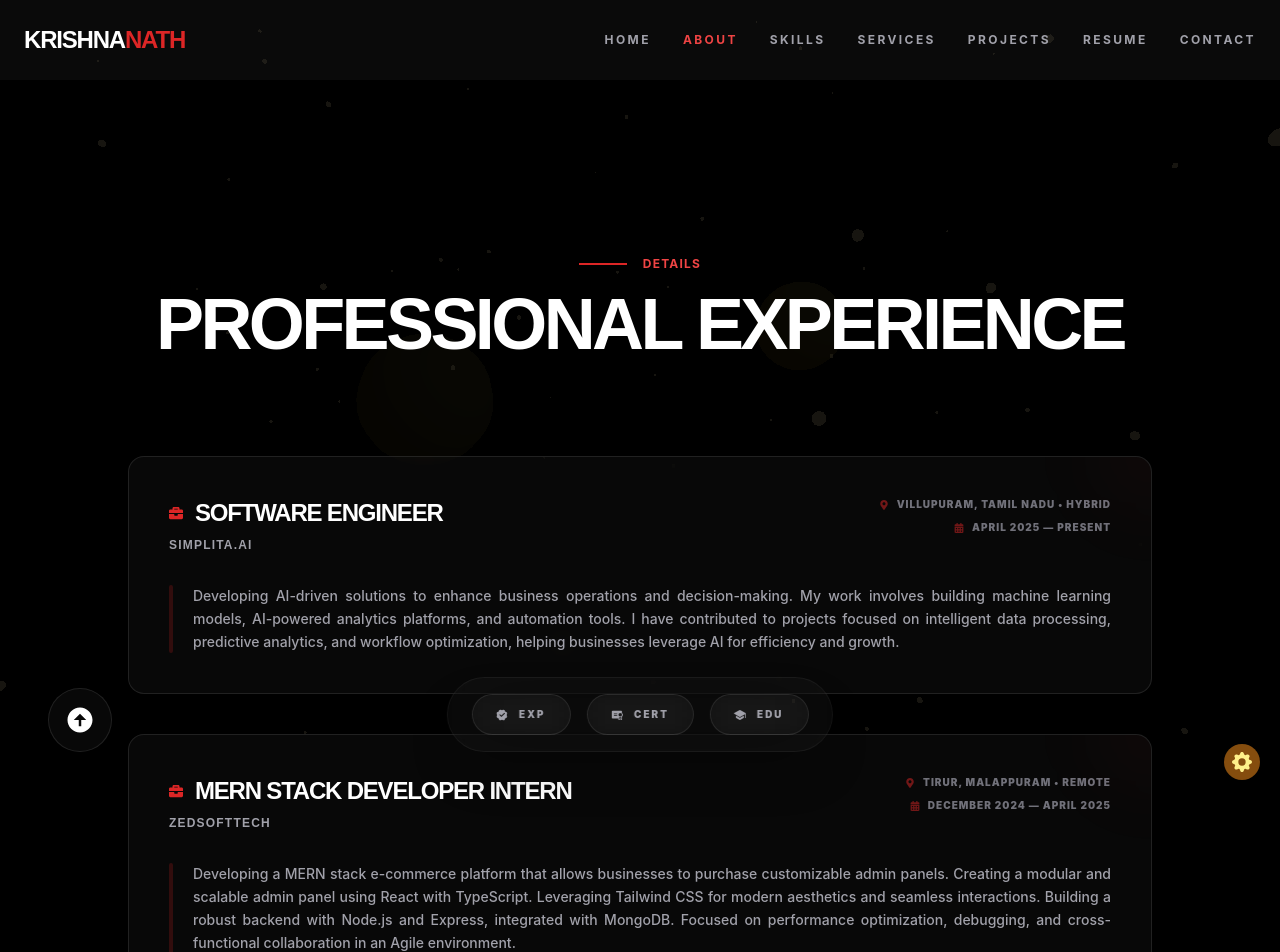
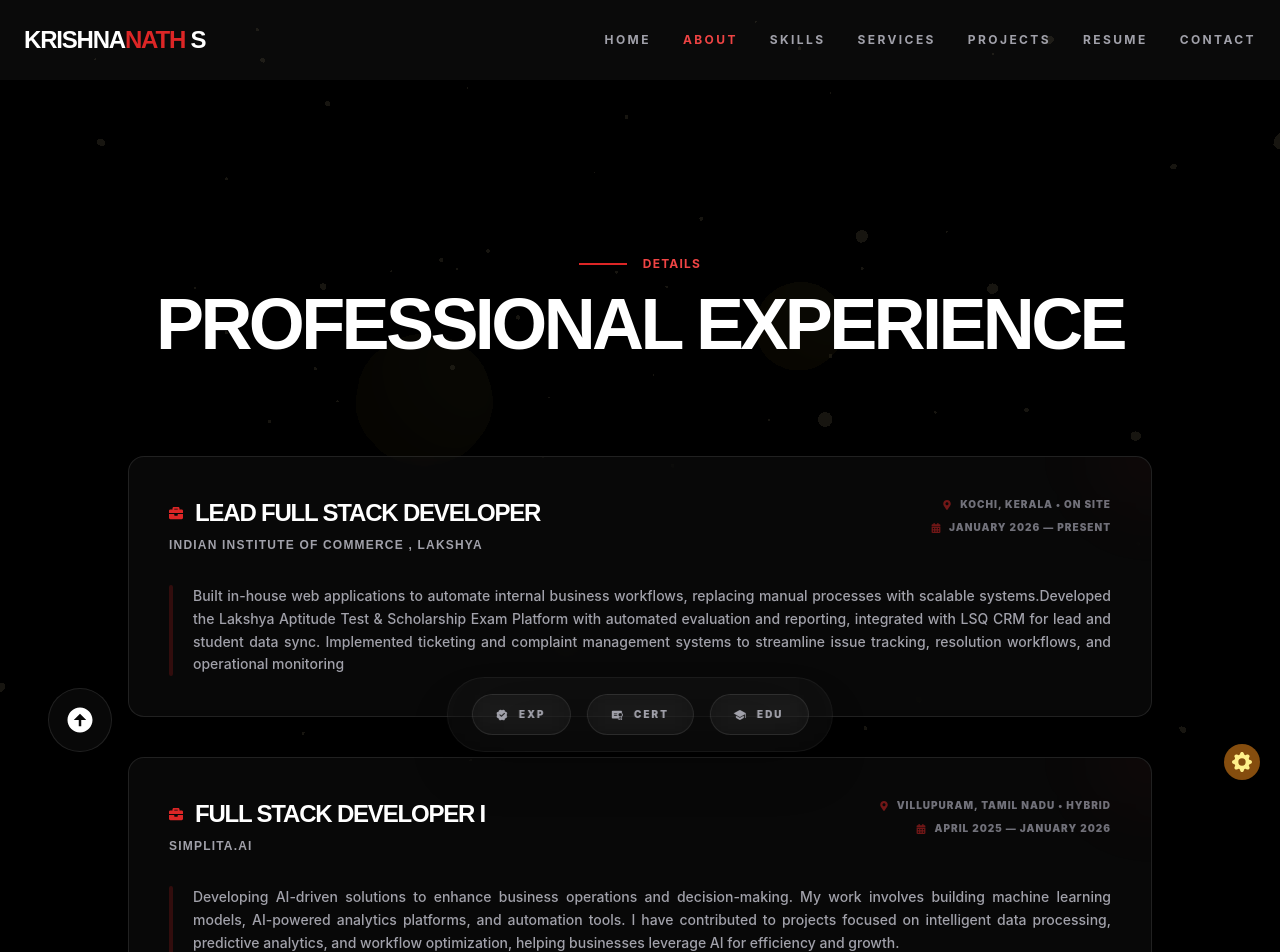
Before and after one commit to DJGuruji/Krishnanath, a React (Vite) app: page /about in a window 1280 px wide. Shown: the top 952 px of the page. Built offline with nearby package versions, Linux system fonts and the light colour scheme.

Commit message:
updated name, resume and nav hover issue

```diff
--- a/src/components/Discription.jsx
+++ b/src/components/Discription.jsx
@@ -39,9 +39,10 @@ const Discription = () => {
               initial={{ opacity: 0, y: 20 }}
               animate={{ opacity: 1, y: 0 }}
               transition={{ duration: 0.8, delay: 0.4 }}
-              className="text-6xl md:text-7xl lg:text-8xl font-extrabold text-white leading-[0.9] tracking-tighter"
+              className="text-6xl md:text-7xl lg:text-7xl font-extrabold text-white leading-[0.9] tracking-tighter"
             >
-              KRISHNA <span className="text-red-600">NATH</span>
+              KRISHNA <span className="text-red-600">NATH&nbsp;S</span>
+
             </motion.h1>
           </div>
 
--- a/src/components/Internship.jsx
+++ b/src/components/Internship.jsx
@@ -15,8 +15,8 @@ const InternshipCard = ({ internship, index }) => (
     <div className="flex flex-col md:flex-row justify-between items-start gap-4 mb-8">
       <div>
         <div className="flex items-center gap-3 mb-2">
-          <FaBriefcase className="text-red-600 text-sm" />
-          <h3 className="text-2xl font-black text-white font-outfit uppercase tracking-tighter">
+          <FaBriefcase className="text-red-600 text-sm hover:text-white" />
+          <h3 className="text-2xl font-black text-white font-outfit hover:text-red-600 uppercase tracking-tighter">
             {internship.title}
           </h3>
         </div>
@@ -48,13 +48,23 @@ const InternshipCard = ({ internship, index }) => (
 
 const Internship = () => {
   const internships = [
+        {
+      title: "Lead Full Stack Developer",
+      company: "Indian Institute of Commerce , Lakshya",
+      location: "Kochi, Kerala",
+      locationType: "On SIte",
+      startDate: "January 2026",
+      endDate: "Present",
+      description:
+        " Built in-house web applications to automate internal business workflows, replacing manual processes with scalable systems.Developed the Lakshya Aptitude Test & Scholarship Exam Platform with automated evaluation and reporting, integrated with LSQ CRM for lead and student data sync. Implemented ticketing and complaint management systems to streamline issue tracking, resolution workflows, and operational monitoring"
+        },
     {
-      title: "Software Engineer",
+      title: "Full Stack Developer I",
       company: "Simplita.ai",
       location: "Villupuram, Tamil Nadu",
       locationType: "Hybrid",
       startDate: "April 2025",
-      endDate: "Present",
+      endDate: "January 2026",
       description:
         "Developing AI-driven solutions to enhance business operations and decision-making. My work involves building machine learning models, AI-powered analytics platforms, and automation tools. I have contributed to projects focused on intelligent data processing, predictive analytics, and workflow optimization, helping businesses leverage AI for efficiency and growth.",
     },
--- a/src/router/HomeRouter.jsx
+++ b/src/router/HomeRouter.jsx
@@ -22,6 +22,17 @@ const HomeRouter = () => {
     return () => window.removeEventListener('scroll', handleScroll);
   }, []);
 
+  useEffect(() => {
+    if (dropdown) {
+      document.body.style.overflow = 'hidden';
+    } else {
+      document.body.style.overflow = 'unset';
+    }
+    return () => {
+      document.body.style.overflow = 'unset';
+    };
+  }, [dropdown]);
+
   const menuItems = [
     { name: "Home", path: "/", icon: <FaHome /> },
     { name: "About", path: "/about", icon: <FaUserCircle /> },
@@ -34,13 +45,13 @@ const HomeRouter = () => {
 
   return (
     <>
-      <nav className={`fixed top-0 left-0 w-full z-[100] transition-all duration-500 ${
+      <nav className={`fixed top-0 left-0 w-full z-[9999] transition-all duration-500 ${
         scrolled ? "bg-black/80 backdrop-blur-xl border-b border-white/5 py-4" : "bg-transparent py-6"
       }`}>
-        <div className="max-w-7xl mx-auto px-6 flex justify-between items-center">
+        <div className="max-w-7xl mx-auto px-6 flex justify-between items-center relative z-[10001]">
           <NavLink to="/" className="group">
             <h1 className="text-2xl font-black tracking-tighter font-outfit text-white">
-              KRISHNA<span className="text-red-600 group-hover:text-red-500 transition-colors">NATH</span>
+              KRISHNA<span className="text-red-600 group-hover:text-red-500 transition-colors">NATH</span>&nbsp;S
             </h1>
           </NavLink>
 
@@ -75,8 +86,8 @@ const HomeRouter = () => {
         </div>
 
         {/* Mobile menu */}
-        <div className={`lg:hidden fixed inset-0 top-[72px] bg-black/95 backdrop-blur-2xl transition-all duration-500 ${
-          dropdown ? "opacity-100 visible" : "opacity-0 invisible pointer-events-none"
+        <div className={`lg:hidden fixed inset-0 bg-black/98 backdrop-blur-3xl transition-all duration-500 z-[10000] ${
+          dropdown ? "opacity-100 visible pointer-events-auto" : "opacity-0 invisible pointer-events-none"
         }`}>
           <div className="flex flex-col items-center justify-center h-full space-y-8 p-6">
             {menuItems.map((item) => (
```
